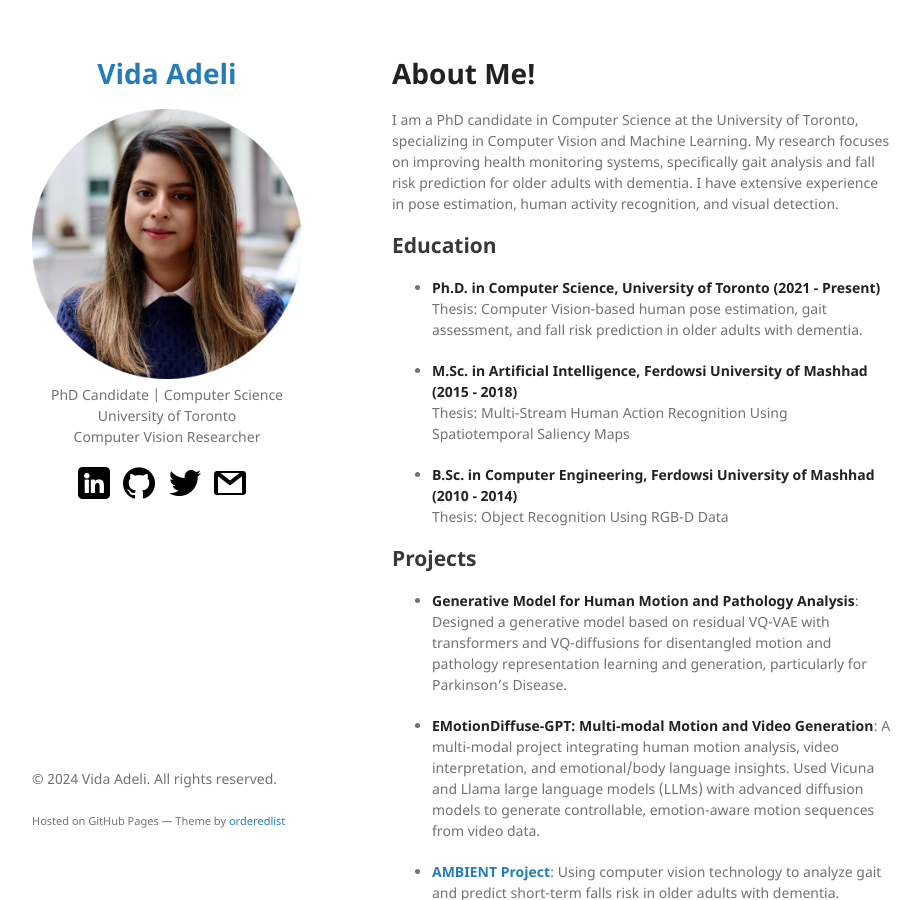
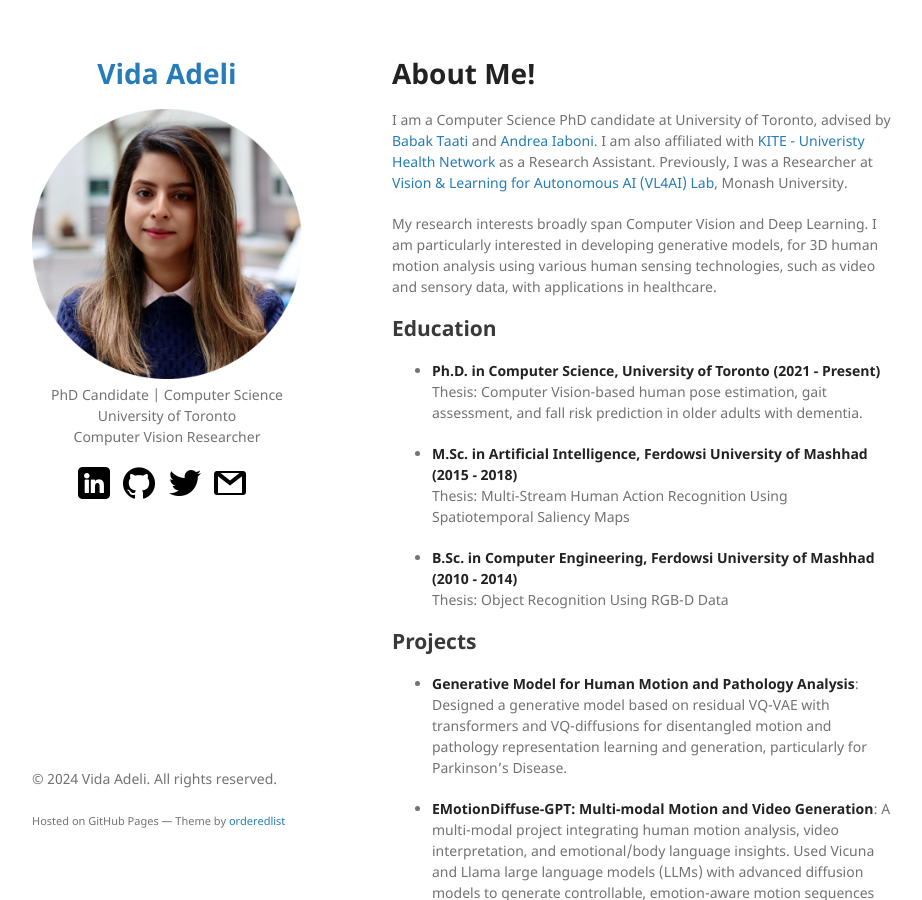
Before and after one commit to vadeli/vadeli.github.io, a Jekyll site: the page built from index.md, in a window 1280 px wide and 900 px high. Shown: the whole window, without its empty margins (178-1100 px from the left). Built offline with Jekyll 4.4.1, drawn with Linux system fonts in a browser that asks for light colours; our own code applies the rules of GitHub Pages for plain Markdown files.

Commit message:
Update index.md

```diff
--- a/index.md
+++ b/index.md
@@ -4,7 +4,9 @@ layout: default
 
 # About Me!
 
-I am a PhD candidate in Computer Science at the University of Toronto, specializing in Computer Vision and Machine Learning. My research focuses on improving health monitoring systems, specifically gait analysis and fall risk prediction for older adults with dementia. I have extensive experience in pose estimation, human activity recognition, and visual detection.
+I am a Computer Science PhD candidate at University of Toronto, advised by [Babak Taati](https://www.cs.toronto.edu/~taati/) and [Andrea Iaboni](https://rsi.utoronto.ca/faculty/andrea-iaboni). I am also affiliated with [KITE - Univeristy Health Network](https://kite-uhn.com/) as a Research Assistant. Previously, I was a Researcher at [Vision & Learning for Autonomous AI (VL4AI) Lab](https://vl4ai.erc.monash.edu/), Monash University.
+
+My research interests broadly span Computer Vision and Deep Learning. I am particularly interested in developing generative models, for 3D human motion analysis using various human sensing technologies, such as video and sensory data, with applications in healthcare.
 
 ## Education
 
```
